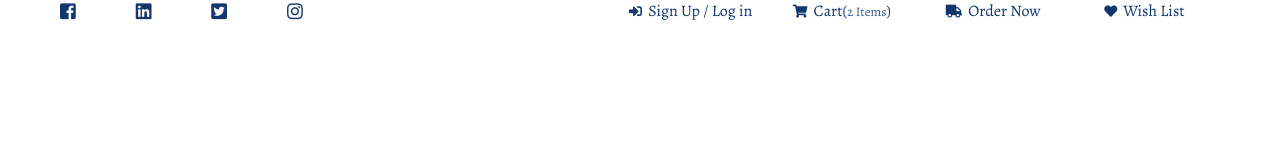
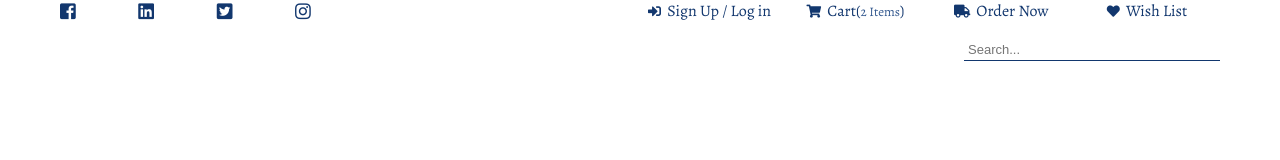
Before and after one commit to Hamza1001101/Furniture-store, a plain HTML site: page index.html in a window 1280 px wide. Drawn offline with nearby package versions, Linux system fonts and the light colour scheme.

Commit message:
added the second section nav markup

```diff
--- a/index.html
+++ b/index.html
@@ -64,6 +64,13 @@
                 </li>
             </ul>
         </nav>
+
+        <div class="search">
+            <form action="#" class="search-form">
+                <input type="text" placeholder="Search..." class="search-input">
+                <button class="search-btn"></button>
+            </form>
+        </div>
         <!--End of Navbar-->
     </div>
 
```
